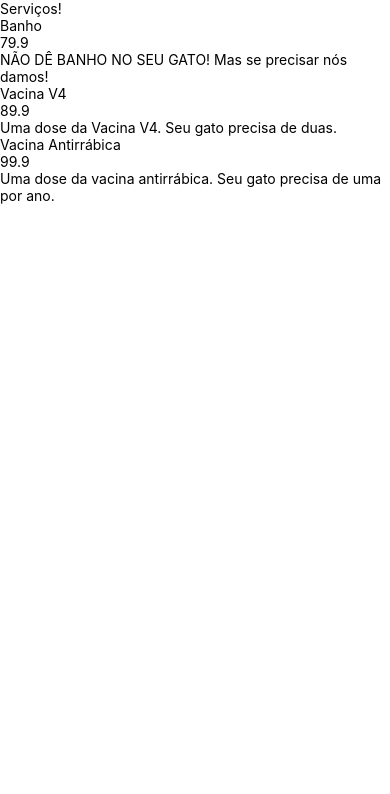
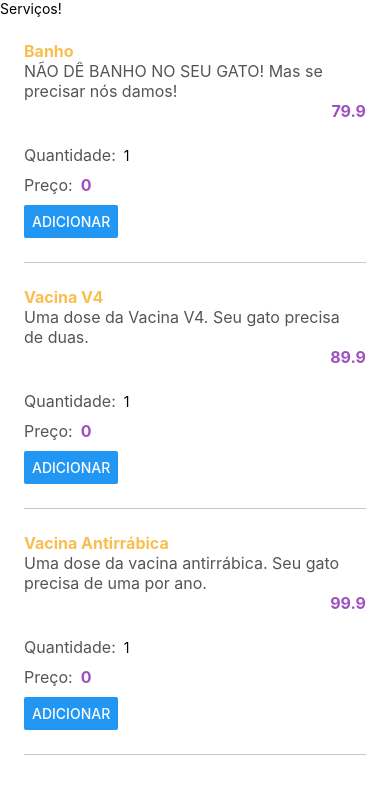
Before and after one commit to thidantas/navegacao-com-menu-e-suporte-as-telas, a React Native app: screen / in a window 390 px wide. Shown: the top 794 px of the page. Built offline with nearby package versions, Linux system fonts and the light colour scheme.

Commit message:
feat: styles and adding components to code

```diff
--- /dev/null
+++ b/src/componentes/CampoInteiro/index.js
@@ -0,0 +1,16 @@
+import React from "react";
+import { TextInput } from "react-native";
+
+export default function CampoInteiro({ valor, acao }) {
+  const numeroEmTexto = String(valor);
+  return (
+    <TextInput
+      keyboardType="number-pad"
+      selectTextOnFocus
+      onChangeText={(novoValor) => {
+        acao(novoValor);
+      }}
+      value={numeroEmTexto}
+    />
+  );
+}
--- /dev/null
+++ b/src/estilos.js
@@ -0,0 +1,15 @@
+import { StyleSheet } from 'react-native';
+
+export default StyleSheet.create({
+  preencher: {
+    flex: 1,
+  }
+});
+
+export const cores = {
+  roxo: '#A050BE',
+  laranja: '#FABE50',
+  escuro: '#555555',
+  claro: '#fff',
+  cinza: '#C7C7C7',
+};
--- /dev/null
+++ b/src/telas/Servicos/Item/estilos.js
@@ -0,0 +1,51 @@
+import { StyleSheet } from 'react-native';
+import { cores } from '../../../estilos';
+
+export default StyleSheet.create({
+  informacao: {
+    padding: 24
+  },
+  nome: {
+    color: cores.laranja,
+    fontWeight: 'bold',
+    fontSize: 16,
+  },
+  calculo: {
+    color: cores.escuro,
+    fontSize: 14,
+    marginVertical: 8,
+  },
+  preco: {
+    color: cores.roxo,
+    fontSize: 16,
+    fontWeight: 'bold',
+    textAlign: 'right',
+  },
+  divisor: {
+    marginHorizontal: 24,
+    borderBottomWidth: 1,
+    borderBottomColor: cores.cinza,
+  },
+  carrinho: {
+    paddingHorizontal: 24,
+    paddingBottom: 24,
+    flexDirection: 'row',
+    justifyContent: 'space-between',
+    alignItems: 'center',
+    flexWrap: 'wrap',
+  },
+  valor: {
+    flexDirection: 'row',
+    alignItems: 'center',
+    marginBottom: 10,
+    flexWrap: 'wrap',
+  },
+  descricao: {
+    color: cores.escuro,
+    fontSize: 16,
+    marginRight: 8,
+  },
+  quantidade: {
+    width: 42,
+  }
+});
--- a/src/telas/Servicos/Item/index.js
+++ b/src/telas/Servicos/Item/index.js
@@ -1,12 +1,31 @@
-import React from "react";
-import { Text } from "react-native";
+import React, { useState } from "react";
+import { View, Text, Button } from "react-native";
+import CampoInteiro from "../../../componentes/CampoInteiro";
+import estilos from "./estilos";
 
 export default function Item({ nome, preco, descricao }) {
+  const [quantidade, setQuantidade] = useState(1);
   return (
     <>
-      <Text>{nome}</Text>
-      <Text>{preco}</Text>
-      <Text>{descricao}</Text>
+      <View style={estilos.informacao}>
+        <Text style={estilos.nome}>{nome}</Text>
+        <Text style={estilos.descricao}>{descricao}</Text>
+        <Text style={estilos.preco}>{preco}</Text>
+      </View>
+      <View style={estilos.carrinho}>
+        <View>
+          <View style={estilos.valor}>
+            <Text style={estilos.descricao}>Quantidade:</Text>
+            <CampoInteiro valor={quantidade} acao={setQuantidade} />
+          </View>
+          <View style={estilos.valor}>
+            <Text style={estilos.descricao}>Preço:</Text>
+            <Text style={estilos.preco}>0</Text>
+          </View>
+        </View>
+        <Button title="Adicionar" />
+      </View>
+      <View style={estilos.divisor} />
     </>
   );
 }
--- a/src/telas/Servicos/index.js
+++ b/src/telas/Servicos/index.js
@@ -31,8 +31,9 @@
       <Text>Serviços!</Text>
       <FlatList
         data={servicos}
+        removeClippedSubviews={false}
         renderItem={({ item }) => <Item {...item} />}
-        keyExtractor={(id) => String(id)}
+        keyExtractor={({ id }) => String(id)}
       />
     </SafeAreaView>
   );
```
Also changed, not shown: 2 other files (tests, documents, lock files or other folders).
